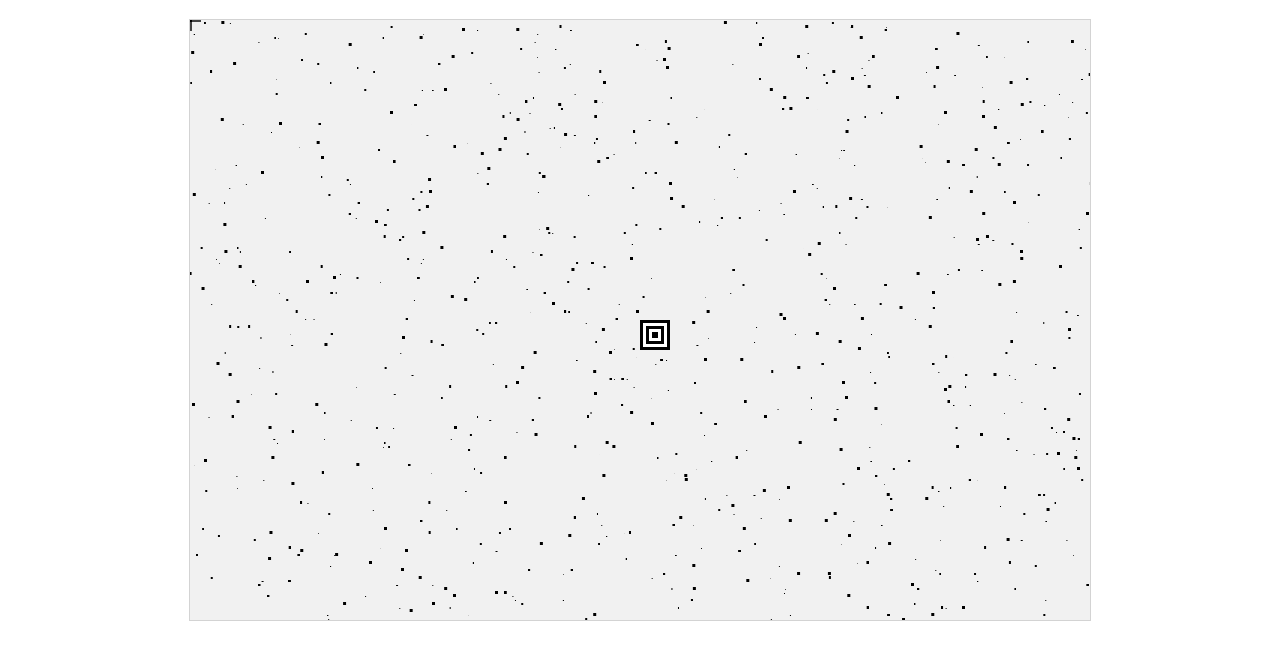
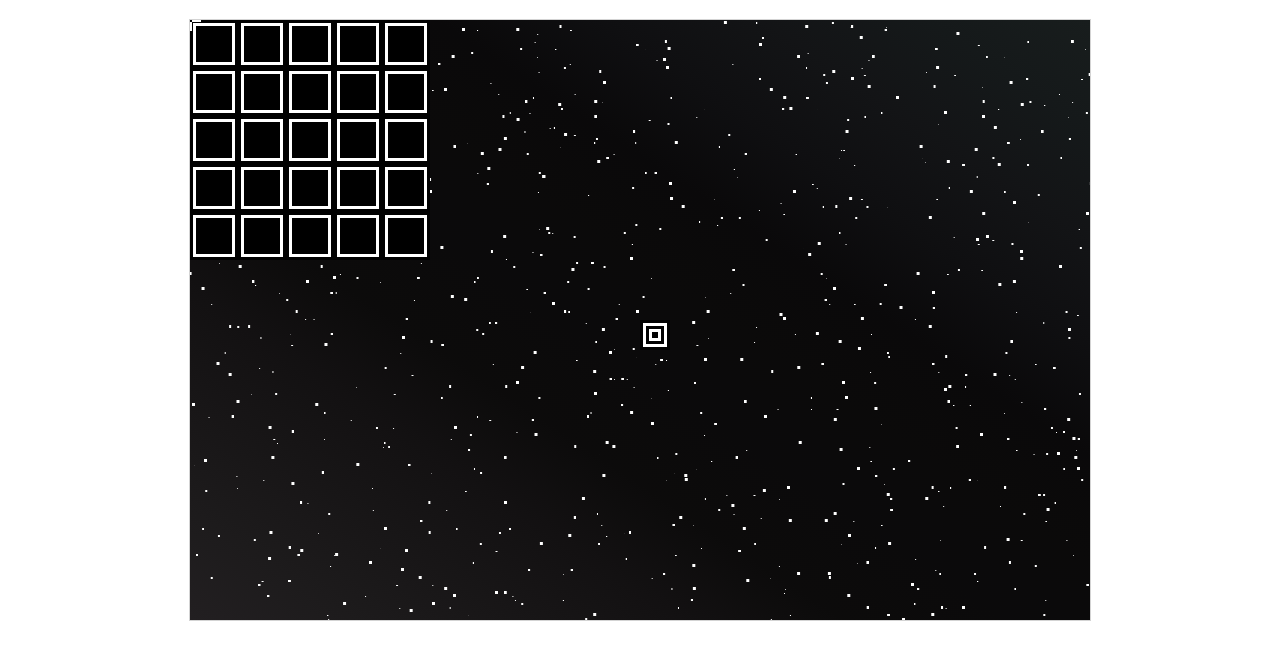
Before and after one commit to tyler6699/js13k2020, a plain HTML site: page index.html in a window 1280 px wide. Shown: the part 61-720 px from the top of the page. Drawn offline with Linux system fonts and the light colour scheme.

Commit message:
Clean up code, add in the basics of a level

```diff
--- a/assets/css/game.css
+++ b/assets/css/game.css
@@ -1,6 +1,6 @@
 canvas {
   border: 1px solid #d3d3d3;
-  background-color: #f1f1f1;
+  background-image: linear-gradient(to right top, #221f21, #1d1b1c, #181617, #131112, #0c0b0b, #0b0a0b, #0b0a0a, #0a090a, #0f0f11, #131416, #15191a, #181d1d);
   padding-left: 0;
   padding-right: 0;
   margin-left: auto;
--- a/assets/js/animation.js
+++ b/assets/js/animation.js
@@ -11,5 +11,4 @@ function animation(numberFrames, frameDuration, loop) {
     this.currentFrame = Math.floor(this.timeElapsed / this.frameDuration);
     this.currentFrame = this.currentFrame % this.numberFrames;
   }
-
 }
--- a/assets/js/gamecode.js
+++ b/assets/js/cart.js
@@ -1,23 +1,17 @@
-function gameCode() {
+function Cart() {
   xOffset = 5;
   yOffset = 5;
   this.scale = 4;
   this.hero = new entity(30, 30, canvasW/2, canvasH/2, types.HERO, "red", this.scale, xOffset, yOffset);
   this.hero.image.src = "assets/images/square.png";
-
   this.entities = [];
   this.speed = 5;
+  this.level = new level(canvasW, canvasH, 0);
+  this.hero.currentLevel = 0;
+  this.level.reset(this.hero, this.scale);
 
   // Render
   this.update = function(delta, time) {
-    mainGame.context.fillStyle='#000';
-    for(let i=2e3;i--;){
-      x = (Math.sin(i)*1e9-time/2e3*(i+1e3)/50)%(mainGame.canvas.width+9)-9;
-      y = i*9%mainGame.canvas.height;
-      s = i%5;
-      mainGame.context.fillRect(x,y,s,s);
-    }
-
     // Controls
     if (left()) {
       this.hero.x -= this.speed;
@@ -39,14 +33,28 @@ function gameCode() {
 
     }
 
+    //
     // Render
+    //
+
+    // Star Field
+    mainGame.context.fillStyle='#FFF';
+    for(let i=2e3;i--;){
+      x = (Math.sin(i)*1e9-time/2e3*(i+1e3)/50)%(mainGame.canvas.width+9)-9;
+      y = i*9%mainGame.canvas.height;
+      s = i%5;
+      mainGame.context.fillRect(x,y,s,s);
+    }
+
+    this.level.tick(this.hero);
+    this.level.draw(this.hero);
 
     // Entities
     for (entity in this.entities) {
       e = this.entities[entity]
       if (e.type == types.WALL) {
         // Check hit
-        //if (rectColiding(gameCode.hero.hitbox, rainbow.hitbox)) {
+        //if (rectColiding(game.hero.hitbox, rainbow.hitbox)) {
 
         //}
       }
@@ -68,7 +76,7 @@ function gameCode() {
     let mw = 2;
     let mh = 15;
     mainGame.context.globalCompositeOperation = 'difference';
-    mainGame.context.fillStyle='#444'
+    mainGame.context.fillStyle='WHITE'
     mainGame.context.fillRect(mx-mw,my-mh,mw*2,mh*2);
     mainGame.context.fillRect(mx-mh,my-mw,mh*2,mw*2);
     mainGame.context.globalCompositeOperation = 'source-over';
--- a/assets/js/entity.js
+++ b/assets/js/entity.js
@@ -1,4 +1,4 @@
-function entity(w, h, x, y, type, colour, scale, hitboxOffsetX = 0, hitboxOffsetY = 0, image = "") {
+function entity(w, h, x, y, type, colour, scale, hitboxOffsetX = 0, hitboxOffsetY = 0, imageSrc = "") {
   this.scale = scale;
   this.type = type;
   this.width = w;
@@ -16,6 +16,7 @@ function entity(w, h, x, y, type, colour, scale, hitboxOffsetX = 0, hitboxOffset
   this.active = true;
   this.colour = colour;
   this.image = new Image();
+  this.image.src = imageSrc;
   this.animated = false;
   this.anination = null;
   this.hitboxOffsetX = hitboxOffsetX;
--- a/assets/js/enums.js
+++ b/assets/js/enums.js
@@ -1,4 +1,4 @@
 const types = {
-  WALL: 'wall',
-  HERO: 'hero'
+  WALL: 'WALL',
+  HERO: 'HERO'
 }
--- a/assets/js/game.js
+++ b/assets/js/game.js
@@ -17,7 +17,7 @@ var processClick = false;
 var scale = 1.33;
 
 // The Game
-var gameCode = new gameCode();
+var cart = new Cart();
 
 // Called by body onload on index page
 function startGame() {
@@ -100,7 +100,7 @@ function updateGameArea() {
     mainGame.clear();
   } else {
     mainGame.clear();
-    gameCode.update(delta / 1e3, timeElapsed);
+    cart.update(delta / 1e3, timeElapsed);
   }
 }
 
--- /dev/null
+++ b/assets/js/level.js
@@ -0,0 +1,62 @@
+function level(canvasW, canvasH, id) {
+  this.tiles = [];
+  this.backTiles = [];
+  this.startX=0;
+  this.startY=0;
+  this.canvasHalfW = canvasW / 2;
+  this.canvasHalfH = canvasH / 2;
+  this.levels = [];
+  this.active = false;
+  this.complete = false;
+  this.maxLevels;
+  var tileSize = 16;
+  var levelArray;
+
+  this.draw = function(hero){
+    for (i = 0; i < this.backTiles.length; i++) {
+      var tile = this.backTiles[i];
+      tile.update();
+    }
+
+    // Collision Tiles
+    for (i = 0; i < this.tiles.length; i++) {
+      var tile = this.tiles[i];
+      tile.update();
+    }
+  }
+
+  this.tick = function(hero){
+    // Collision Tiles
+    for (i = 0; i < this.tiles.length; i++) {
+      var tile = this.tiles[i];
+      tile.tick(hero);
+    }
+  }
+
+  this.reset = function(hero, scale){
+    //this.active = false;
+    var id = hero != null ? hero.currentLevel : 0;
+    this.tiles = [];
+    this.backTiles = [];
+    levelArray = this.levels[id];
+    var rows = 5;
+    var cols = 5;
+
+    for (row = 0; row < rows; row++) {
+      for (col = 0; col < cols; col++) {
+        xx = col * tileSize * scale;
+        yy = row * tileSize * scale;
+        var tile;
+        var type = 0;
+        tile = new Tile(tileSize, xx, yy, type, true, col, row);
+        this.tiles.push(tile);
+
+        // Decor Tiles
+        //if(Math.random() > .8){
+        //  tile = new Tile(tileSize, xx, yy, types.WALL, false, col, row);
+        //  this.backTiles.push(tile);
+        //}
+      }
+    }
+  }
+}
--- /dev/null
+++ b/assets/js/tile.js
@@ -0,0 +1,16 @@
+function Tile(size, x, y, type, solid, column, row) {
+  this.entity = new entity(size, size, x, y, types.WALL, "BLACK", 4, hitboxOffsetX = 0, hitboxOffsetY = 0, image = "assets/images/tile.png")
+  this.isSolid = solid;
+  this.column = column;
+  this.row = row;
+  this.type = type;
+  this.active = true;
+
+  this.update = function() {
+    this.entity.update();
+  }
+
+  this.tick = function(hero){
+    // Code
+  }
+}
--- a/assets/js/utility.js
+++ b/assets/js/utility.js
@@ -1,4 +1,5 @@
 // Useful Functions and classes
+//
 
 function rectanlge(x, y, w, h) {
   this.x = x;
--- a/index.html
+++ b/index.html
@@ -5,12 +5,12 @@
   <meta name="viewport" content="width=device-width, initial-scale=1.0" />
   <script type="application/javascript">
     version = Math.floor(Math.random() * 1000);
-    var files = ["enums","utility","animation","entity", "gamecode", "game", "keys"];
+    var files = ["enums","animation","tile","utility","level","animation","entity","cart", "game", "keys"];
     for (f of files) {
       document.write("<script type='application/javascript' src='assets/js/" + f + ".js?" + version + "'\><\/script>");
     }
   </script>
-  <link rel="stylesheet" href="assets/css/game.css" />
+  <link rel="stylesheet" href="assets/css/game.css?v=3" />
 </head>
 <body onload="startGame()">
   <h1>JS13k 2020</h1>
```
Also changed, not shown: assets/images/tile.png (added).
